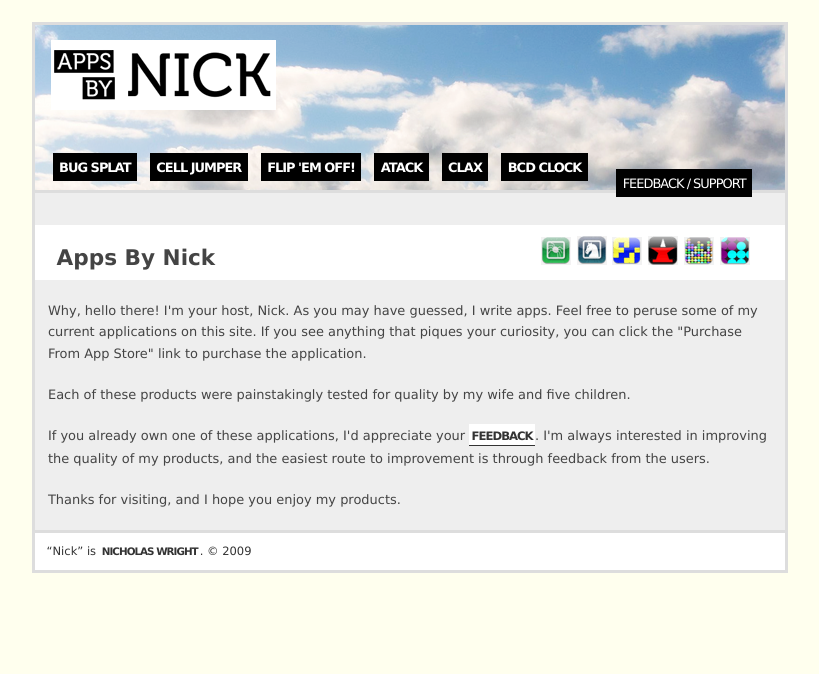
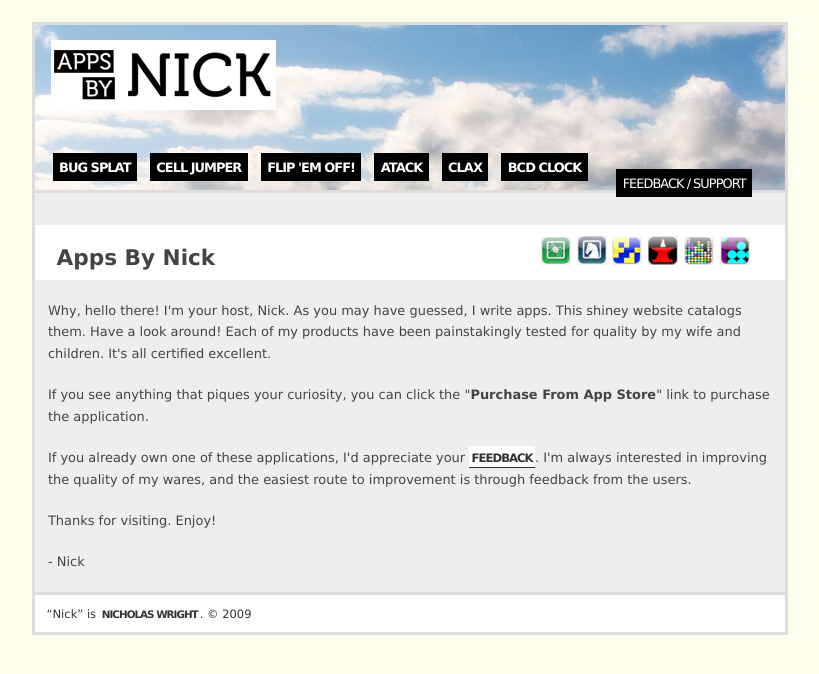
Before and after one commit to Abica/appsbynick-google-app-engine, a Python web app: template templates/root/index.html in a window 1280 px wide. Shown: the top 674 px of the page, without its empty margins (230-1049 px from the left). Run offline with Jinja, Linux system fonts and the light colour scheme; the template is opened without the code that fills it, so the values that code supplies are empty.

Commit message:
change greeting on index page

```diff
--- a/templates/root/index.html
+++ b/templates/root/index.html
@@ -25,18 +25,21 @@
     </span>
   </h2>
 	<p class="c">
-	Why, hello there! I'm your host, Nick. As you may have guessed, I write apps. Feel free to peruse some of my current applications on this site. If you see anything that piques your curiosity, you can click the "Purchase From App Store" link to purchase the application.
+	Why, hello there! I'm your host, Nick. As you may have guessed, I write apps. This shiney website catalogs them. Have a look around! Each of my products have been painstakingly tested for quality by my wife and children. It's all certified excellent.
+	</p>
+
+	<p class="c"> If you see anything that piques your curiosity, you can click the "<strong>Purchase From App Store</strong>" link to purchase the application.
 	</p>
 
 	<p class="c">
-	Each of these products were painstakingly tested for quality by my wife and five children.
+	If you already own one of these applications, I'd appreciate your <a href="/support#feedback">feedback</a>. I'm always interested in improving the quality of my wares, and the easiest route to improvement is through feedback from the users.
 	</p>
 
 	<p class="c">
-	If you already own one of these applications, I'd appreciate your <a href="/support#feedback">feedback</a>. I'm always interested in improving the quality of my products, and the easiest route to improvement is through feedback from the users.
+	Thanks for visiting. Enjoy!
 	</p>
 
 	<p class="c">
-	Thanks for visiting, and I hope you enjoy my products.
+	- Nick
 	</p>
 {% endblock %}
```
